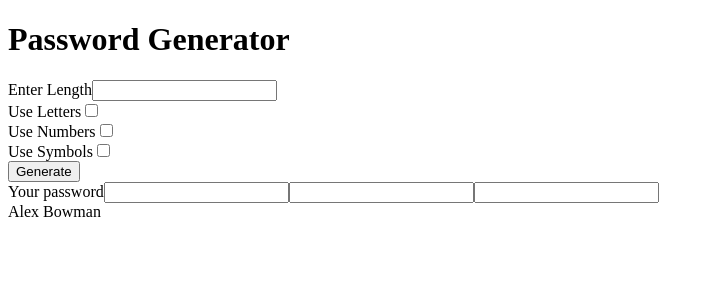
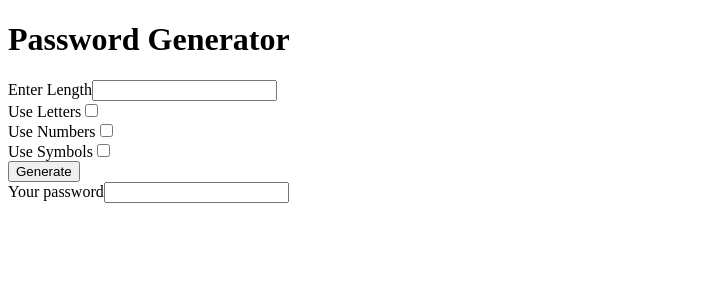
Before and after one commit to evgeniyp92/angular-learning, an Angular app in the folder password-generator/: page / in a window 1280 px wide. Shown: the top 300 px of the page, without its empty margins (0-714 px from the left). Built offline with nearby package versions, Linux system fonts and the light colour scheme.

Commit message:
clean up loose code

```diff
--- a/password-generator/src/app/app.component.html
+++ b/password-generator/src/app/app.component.html
@@ -33,11 +33,4 @@ Tailwind styles in here -->
   <!-- Property binding syntax -->
   <!-- Can display state this way -->
   <input [value]="password" />
-  <!-- Can also call methods -->
-  <input [value]="getPassword()" />
-  <!-- Alternate syntax -->
-  <input value="{{ password }}" />
 </div>
-
-<!-- Literally displaying the value (interpolation)-->
-{{ getName() }}
--- a/password-generator/src/app/app.component.ts
+++ b/password-generator/src/app/app.component.ts
@@ -16,12 +16,4 @@ export class AppComponent {
   public onButtonClick() {
     this.password = 'My Password';
   }
-
-  public getPassword() {
-    return this.password;
-  }
-
-  public getName() {
-    return 'Alex Bowman';
-  }
 }
```
